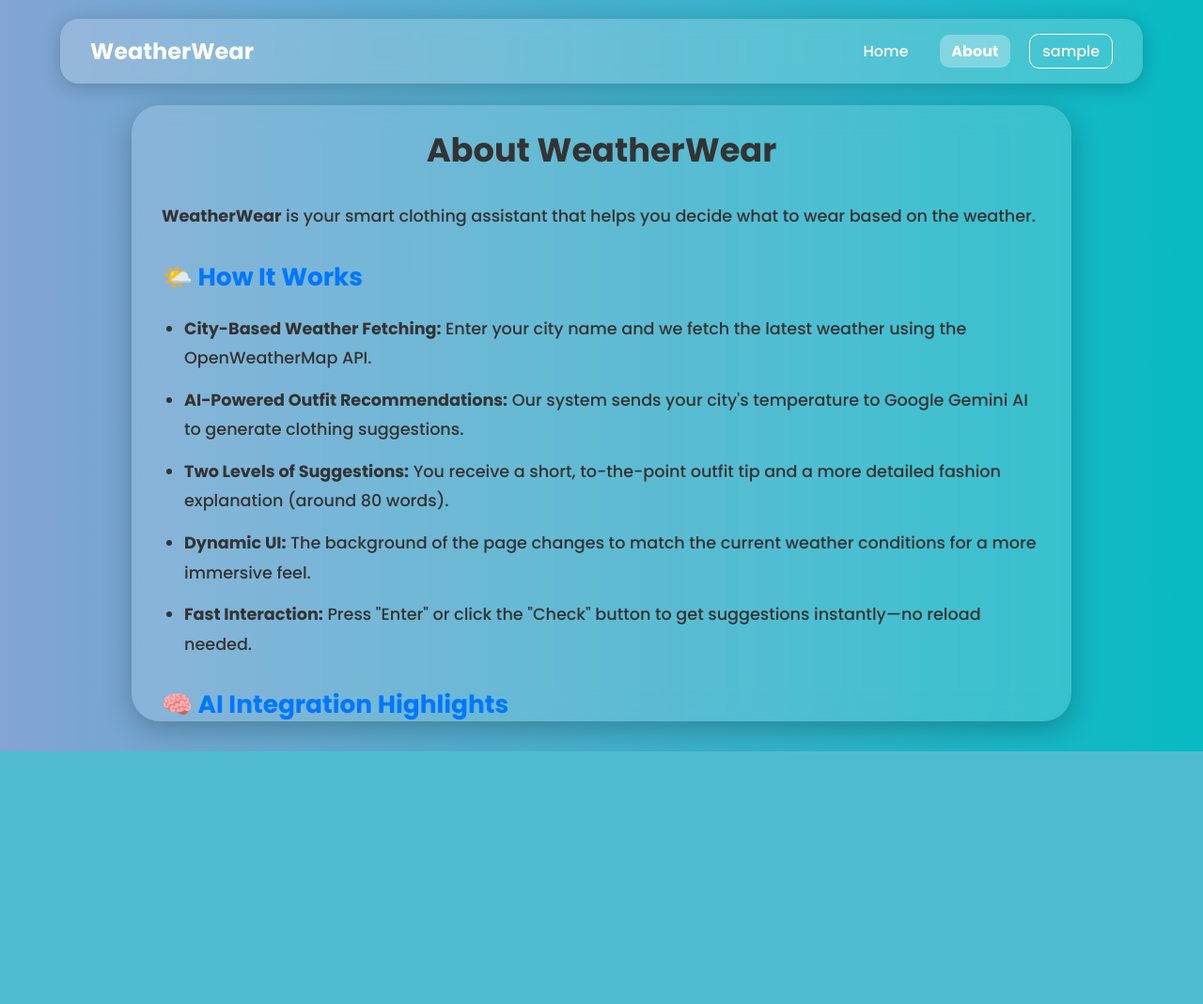
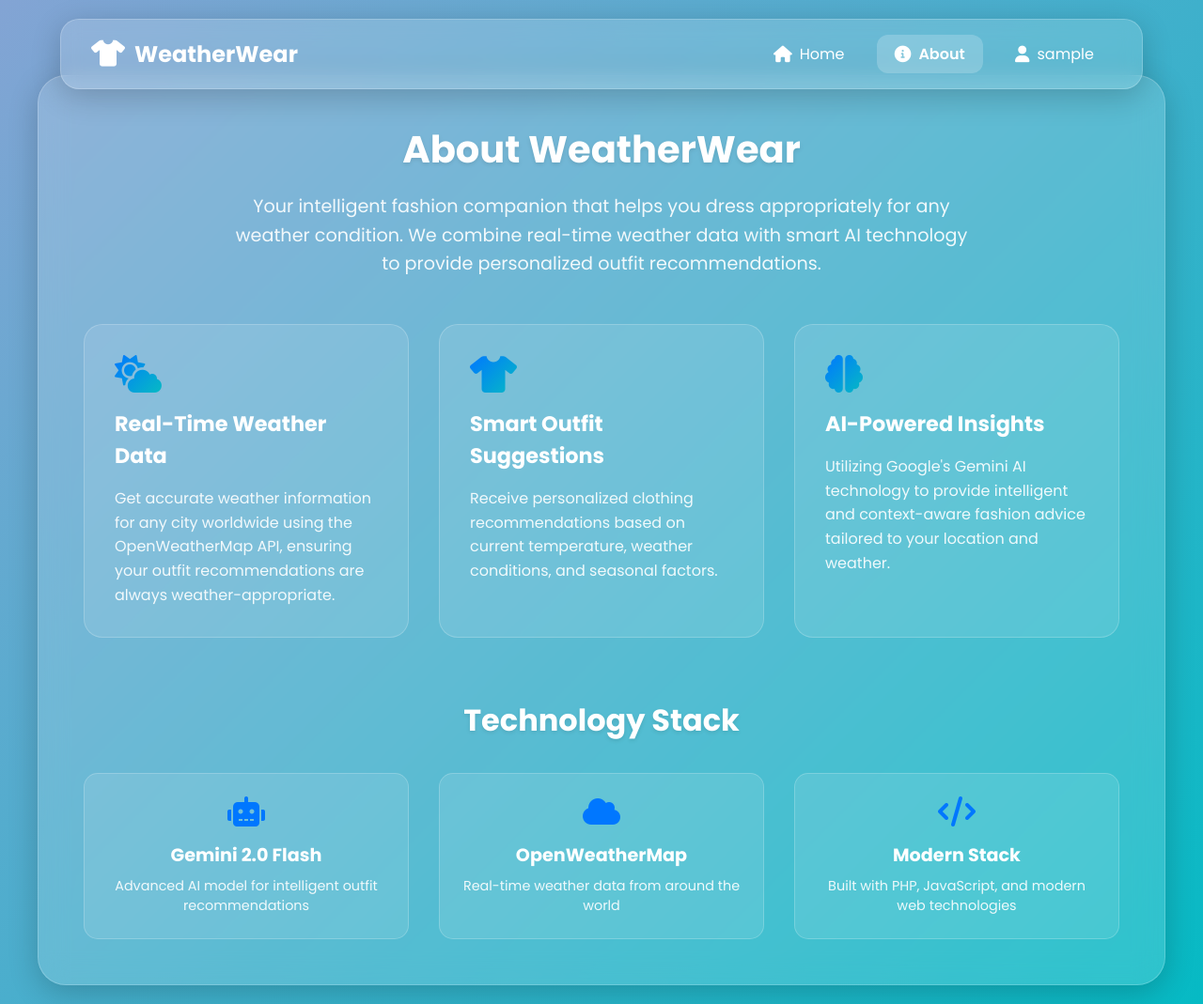
Before and after one commit to NabajyotiK06/Real-Time-Weather-Based-Outfit-Suggestion-Platform, a PHP site: page /about.php in a window 1280 px wide. Shown: the whole page at 94% size. Before the commit the page ends 800 px from the top, so only its background shows below. Run offline with PHP 8.4, Linux system fonts and the light colour scheme; the visitor is signed in with stand-in values (Sample User, id 1); tables that the repository leaves empty or names only in its code hold one stand-in row (values such as "Sample post").

Commit message:
Add files via upload

```diff
--- a/about.php
+++ b/about.php
@@ -10,12 +10,15 @@ if(isset($_SESSION['email'])) {
         $username = $row['username'];
         $city = $row['city'];
     } else {
-        echo "No user found!";
+        header("Location: invalid.php");
         exit();
     }
 } else {
-    header("Location: login.php");
-    exit();
+    // header("Location: login.php");
+    // exit();
+    $email = '';
+    $username = '';
+    $city = '';
 }
 ?>
 
@@ -25,9 +28,21 @@ if(isset($_SESSION['email'])) {
 <head>
   <meta charset="UTF-8">
   <meta name="viewport" content="width=device-width, initial-scale=1.0">
-  <title>Weather Outfit Recommender</title>
-  <link href="https://fonts.googleapis.com/css2?family=Poppins:wght@300;500;700&display=swap" rel="stylesheet">
+  <title>About WeatherWear - Smart Outfit Suggestions</title>
+  <link href="https://fonts.googleapis.com/css2?family=Poppins:wght@300;400;500;600;700&display=swap" rel="stylesheet">
+  <link href="https://cdnjs.cloudflare.com/ajax/libs/font-awesome/6.0.0/css/all.min.css" rel="stylesheet">
   <style>
+    :root {
+      --primary-color: #0077ff;
+      --secondary-color: #06bac4;
+      --text-color: #333;
+      --white: #fff;
+      --gradient: linear-gradient(135deg, #83a4d4, #06bac4);
+      --glass-bg: rgba(255, 255, 255, 0.15);
+      --glass-border: rgba(255, 255, 255, 0.2);
+      --box-shadow: 0 8px 32px rgba(0, 0, 0, 0.2);
+    }
+
     * {
       box-sizing: border-box;
       margin: 0;
@@ -36,155 +51,359 @@ if(isset($_SESSION['email'])) {
     }
 
     body {
-      background: linear-gradient(to right, #83a4d4, #06bac4);
-      color: #333;
+      background: var(--gradient);
+      color: var(--text-color);
+      min-height: 100vh;
+      overflow-x: hidden;
+    }
+
+    .page-wrapper {
       display: flex;
       flex-direction: column;
-      align-items: center;
-      height: 100vh;
-      overflow: hidden;
-      transition: all 1s ease;
+      min-height: 100vh;
+      padding: 80px 20px 20px;
     }
 
     .navbar {
-      position: absolute;
+      position: fixed;
       top: 20px;
       width: 90%;
-      left: 5%;
+      max-width: 1400px;
+      left: 50%;
+      transform: translateX(-50%);
       padding: 1rem 2rem;
-      background: rgba(255, 255, 255, 0.2);
+      background: var(--glass-bg);
       backdrop-filter: blur(10px);
+      -webkit-backdrop-filter: blur(10px);
       display: flex;
       justify-content: space-between;
       align-items: center;
       border-radius: 20px;
-      box-shadow: 0 4px 20px rgba(0, 0, 0, 0.2);
-      z-index: 10;
+      box-shadow: var(--box-shadow);
+      z-index: 1000;
+      border: 1px solid var(--glass-border);
     }
 
     .navbar .logo {
       font-size: 1.5rem;
       font-weight: 700;
-      color: #fff;
+      color: var(--white);
+      display: flex;
+      align-items: center;
+      gap: 10px;
+    }
+
+    .navbar .logo i {
+      font-size: 1.8rem;
+    }
+
+    .navbar .nav-links {
+      display: flex;
+      gap: 15px;
     }
 
     .navbar .nav-links button {
       background: none;
       border: none;
-      color: #fff;
+      color: var(--white);
       font-size: 1rem;
-      margin-left: 1rem;
+      padding: 0.5rem 1.2rem;
+      border-radius: 12px;
       cursor: pointer;
-      transition: transform 0.2s, background 0.3s;
-      padding: 0.3rem 0.8rem;
-      border-radius: 10px;
+      transition: all 0.3s ease;
+      position: relative;
+      overflow: hidden;
+      display: flex;
+      align-items: center;
+      gap: 8px;
     }
 
-    .navbar .nav-links button:hover {
-      transform: scale(1.1);
-      background-color: rgba(255, 255, 255, 0.1);
+    .navbar .nav-links button i {
+      font-size: 1.1rem;
+    }
+
+    .navbar .nav-links button::before {
+      content: '';
+      position: absolute;
+      top: 50%;
+      left: 50%;
+      transform: translate(-50%, -50%);
+      width: 0;
+      height: 0;
+      background: rgba(255, 255, 255, 0.2);
+      border-radius: 50%;
+      transition: width 0.5s, height 0.5s;
+    }
+
+    .navbar .nav-links button:hover::before {
+      width: 300px;
+      height: 300px;
     }
 
     .navbar .nav-links .active {
-      background-color: rgba(255, 255, 255, 0.3);
-      font-weight: bold;
-    }
-
-    .navbar .nav-links button:nth-child(3) {
-      border: 1px solid #fff;
+      background: rgba(255, 255, 255, 0.2);
+      font-weight: 600;
     }
 
     .about-container {
-      width: 1000px;
-      height: 100%;
-      margin-top: 7rem;
-      margin-bottom: 2rem;
-      background: rgba(255, 255, 255, 0.15);
+      width: 100%;
+      max-width: 1200px;
+      margin: 0 auto;
+      background: var(--glass-bg);
       backdrop-filter: blur(15px);
       -webkit-backdrop-filter: blur(15px);
-      padding: 2rem;
+      padding: 3rem;
       border-radius: 30px;
-      box-shadow: 0 8px 30px rgba(0, 0, 0, 0.25);
-      display: flex;
-      flex-direction: column;
-      animation: fadeIn 0.6s ease-in-out;
+      box-shadow: var(--box-shadow);
+      border: 1px solid var(--glass-border);
+      color: var(--white);
+      animation: fadeIn 0.6s ease-out;
     }
 
-    .about-container {
-      font-size: 1.1rem;
-      line-height: 1.8;
-      padding: 1rem 2rem;
-      overflow-y: auto;
+    .header {
+      text-align: center;
+      margin-bottom: 3rem;
     }
 
-    .about-container h2 {
-      margin-top: 1.5rem;
-      color: #0077ff;
+    .header h1 {
+      font-size: 2.5rem;
+      margin-bottom: 1rem;
+      text-shadow: 0 2px 4px rgba(0,0,0,0.1);
     }
 
-    ul {
-      margin-left: 1.5rem;
-      margin-top: 1rem;
+    .header p {
+      font-size: 1.2rem;
+      opacity: 0.9;
+      max-width: 800px;
+      margin: 0 auto;
+      line-height: 1.6;
     }
 
-    li {
-      margin-bottom: 0.8rem;
+    .features-grid {
+      display: grid;
+      grid-template-columns: repeat(auto-fit, minmax(300px, 1fr));
+      gap: 2rem;
+      margin-top: 3rem;
     }
 
+    .feature-card {
+      background: rgba(255, 255, 255, 0.1);
+      border-radius: 20px;
+      padding: 2rem;
+      border: 1px solid var(--glass-border);
+      transition: transform 0.3s ease;
+    }
 
-    h1 {
+    .feature-card:hover {
+      transform: translateY(-5px);
+    }
+
+    .feature-card i {
+      font-size: 2.5rem;
+      margin-bottom: 1rem;
+      background: linear-gradient(135deg, var(--primary-color), var(--secondary-color));
+      -webkit-background-clip: text;
+      -webkit-text-fill-color: transparent;
+    }
+
+    .feature-card h3 {
+      font-size: 1.4rem;
+      margin-bottom: 1rem;
+      color: var(--white);
+    }
+
+    .feature-card p {
+      font-size: 1rem;
+      line-height: 1.6;
+      opacity: 0.9;
+    }
+
+    .tech-section {
+      margin-top: 4rem;
       text-align: center;
-      margin-bottom: 1.5rem;
+    }
+
+    .tech-section h2 {
+      font-size: 2rem;
+      margin-bottom: 2rem;
+      text-shadow: 0 2px 4px rgba(0,0,0,0.1);
+    }
+
+    .tech-grid {
+      display: grid;
+      grid-template-columns: repeat(auto-fit, minmax(200px, 1fr));
+      gap: 2rem;
+      margin-top: 2rem;
+    }
+
+    .tech-item {
+      background: rgba(255, 255, 255, 0.1);
+      border-radius: 15px;
+      padding: 1.5rem;
+      border: 1px solid var(--glass-border);
+      transition: transform 0.3s ease;
+    }
+
+    .tech-item:hover {
+      transform: translateY(-5px);
+    }
+
+    .tech-item i {
+      font-size: 2rem;
+      margin-bottom: 1rem;
+      color: var(--primary-color);
+    }
+
+    .tech-item h4 {
+      font-size: 1.2rem;
+      margin-bottom: 0.5rem;
+    }
+
+    .tech-item p {
+      font-size: 0.9rem;
+      opacity: 0.9;
     }
 
     @keyframes fadeIn {
       from {
         opacity: 0;
-        transform: translateY(10px);
+        transform: translateY(20px);
       }
       to {
         opacity: 1;
         transform: translateY(0);
       }
     }
+
+    @media (max-width: 768px) {
+      .navbar {
+        padding: 1rem;
+      }
+
+      .navbar .logo {
+        font-size: 1.2rem;
+      }
+
+      .navbar .nav-links button {
+        padding: 0.4rem 0.8rem;
+        font-size: 0.9rem;
+      }
+
+      .about-container {
+        padding: 2rem;
+      }
+
+      .header h1 {
+        font-size: 2rem;
+      }
+
+      .header p {
+        font-size: 1.1rem;
+      }
+
+      .features-grid {
+        grid-template-columns: 1fr;
+      }
+    }
+
+    @media (max-width: 480px) {
+      .navbar .nav-links button span {
+        display: none;
+      }
+
+      .navbar .nav-links button i {
+        font-size: 1.2rem;
+      }
+
+      .header h1 {
+        font-size: 1.8rem;
+      }
+
+      .feature-card {
+        padding: 1.5rem;
+      }
+    }
   </style>
 </head>
 
 <body>
+  <div class="page-wrapper">
     <div class="navbar">
-    <div class="logo">WeatherWear</div>
+      <div class="logo">
+        <i class="fas fa-tshirt"></i>
+        WeatherWear
+      </div>
       <div class="nav-links">
-      <button class="homeBtn">Home</button>
-      <button class="aboutBtn active">About</button>
-      <button class="profileBtn"><?php echo $username; ?></button>
+        <button class="homeBtn" onclick="window.location.href='home.php'">
+          <i class="fas fa-home"></i>
+          <span>Home</span>
+        </button>
+        <button class="aboutBtn active">
+          <i class="fas fa-info-circle"></i>
+          <span>About</span>
+        </button>
+        <button class="profileBtn" style="display:<?php if(!$username){echo 'none';} ?>">
+          <i class="fas fa-user"></i>
+          <span><?php echo $username ?></span>
+        </button>
+        <button class="authBtn" style="display:<?php if($username){echo 'none';} ?>" onclick="window.location.href='login.php'">
+          <i class="fas fa-sign-in-alt"></i>
+          <span>Login</span>
+        </button>
       </div>
     </div>
 
     <div class="about-container">
+      <div class="header">
         <h1>About WeatherWear</h1>
-    <div class="about-section">
-      <p><strong>WeatherWear</strong> is your smart clothing assistant that helps you decide what to wear based on the weather.</p>
+        <p>Your intelligent fashion companion that helps you dress appropriately for any weather condition. We combine real-time weather data with smart AI technology to provide personalized outfit recommendations.</p>
+      </div>
 
-      <h2>🌤️ How It Works</h2>
-      <ul>
-        <li><strong>City-Based Weather Fetching:</strong> Enter your city name and we fetch the latest weather using the OpenWeatherMap API.</li>
-        <li><strong>AI-Powered Outfit Recommendations:</strong> Our system sends your city's temperature to Google Gemini AI to generate clothing suggestions.</li>
-        <li><strong>Two Levels of Suggestions:</strong> You receive a short, to-the-point outfit tip and a more detailed fashion explanation (around 80 words).</li>
-        <li><strong>Dynamic UI:</strong> The background of the page changes to match the current weather conditions for a more immersive feel.</li>
-        <li><strong>Fast Interaction:</strong> Press "Enter" or click the "Check" button to get suggestions instantly—no reload needed.</li>
-      </ul>
+      <div class="features-grid">
+        <div class="feature-card">
+          <i class="fas fa-cloud-sun"></i>
+          <h3>Real-Time Weather Data</h3>
+          <p>Get accurate weather information for any city worldwide using the OpenWeatherMap API, ensuring your outfit recommendations are always weather-appropriate.</p>
+        </div>
 
-      <h2>🧠 AI Integration Highlights</h2>
-      <ul>
-        <li>We use the <strong>Gemini 2.0 Flash API</strong> by Google to power outfit recommendations.</li>
-        <li>The AI understands temperature and city context to deliver smart, context-aware suggestions.</li>
-        <li>Each result is unique, human-like, and tailored to your query—just like getting advice from a personal fashion assistant!</li>
-      </ul>
+        <div class="feature-card">
+          <i class="fas fa-tshirt"></i>
+          <h3>Smart Outfit Suggestions</h3>
+          <p>Receive personalized clothing recommendations based on current temperature, weather conditions, and seasonal factors.</p>
+        </div>
+
+        <div class="feature-card">
+          <i class="fas fa-brain"></i>
+          <h3>AI-Powered Insights</h3>
+          <p>Utilizing Google's Gemini AI technology to provide intelligent and context-aware fashion advice tailored to your location and weather.</p>
         </div>
       </div>
 
+      <div class="tech-section">
+        <h2>Technology Stack</h2>
+        <div class="tech-grid">
+          <div class="tech-item">
+            <i class="fas fa-robot"></i>
+            <h4>Gemini 2.0 Flash</h4>
+            <p>Advanced AI model for intelligent outfit recommendations</p>
+          </div>
 
-</body>
+          <div class="tech-item">
+            <i class="fas fa-cloud"></i>
+            <h4>OpenWeatherMap</h4>
+            <p>Real-time weather data from around the world</p>
+          </div>
+
+          <div class="tech-item">
+            <i class="fas fa-code"></i>
+            <h4>Modern Stack</h4>
+            <p>Built with PHP, JavaScript, and modern web technologies</p>
+          </div>
+        </div>
+      </div>
+    </div>
+  </div>
+
   <script>
     document.querySelector('.homeBtn').addEventListener('click', function() {
       window.location.href = 'home.php';
@@ -193,4 +412,5 @@ if(isset($_SESSION['email'])) {
       window.location.href = 'profile.php';
     });
   </script>
+</body>
 </html>
```
Lines whose indentation alone changed are shown as unchanged.
